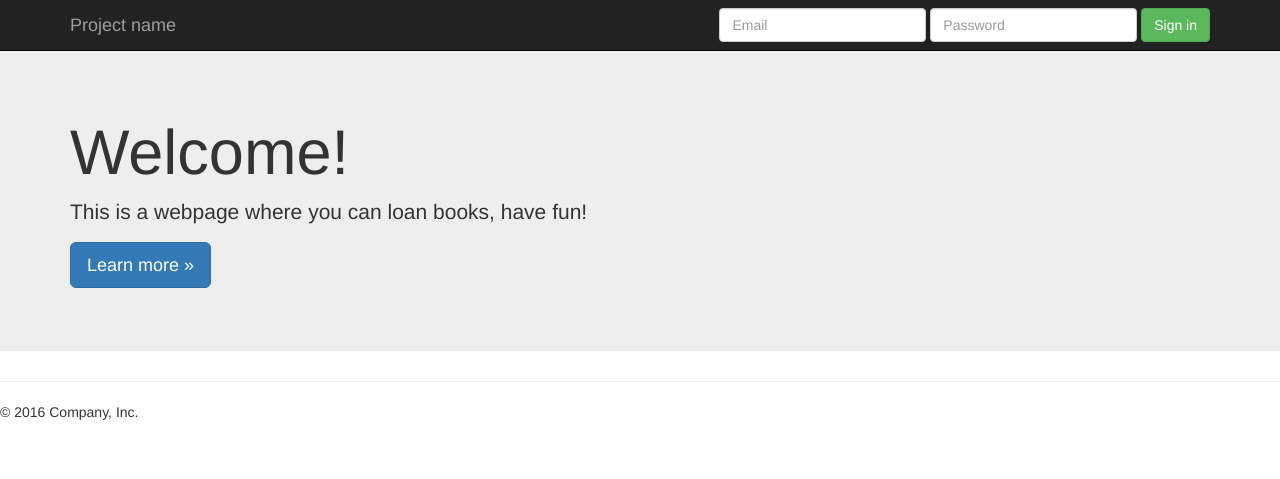
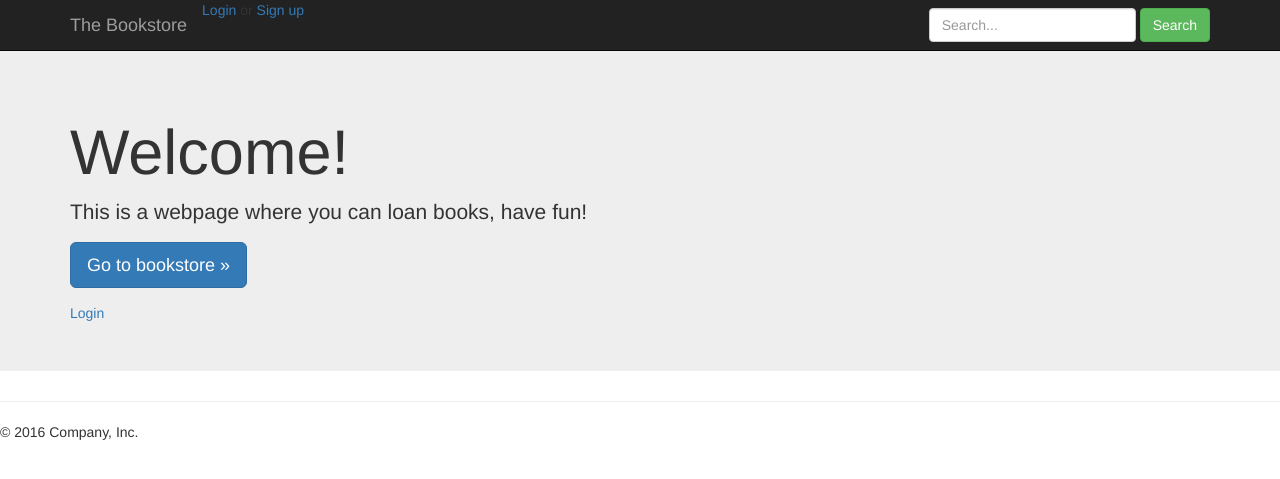
Before and after one commit to gdrubich/thebookstore, a Django app: page / in a window 1280 px wide. Shown: the top 479 px of the page. Run offline with Django 3.2, Linux system fonts and the light colour scheme; some libraries are stand-ins or nearby versions.

Commit message:
Hacer funcionar allauth

```diff
--- a/thebookstore/books/templates/books/index.html
+++ b/thebookstore/books/templates/books/index.html
@@ -10,7 +10,8 @@
           <h1>Welcome!</h1>
           <p>This is a webpage where you can loan books, have fun!</p>
         {% endif %}
-        <p><a class="btn btn-primary btn-lg" href="#" role="button">Learn more &raquo;</a></p>
+        <p><a class="btn btn-primary btn-lg" href="#" role="button">Go to bookstore &raquo;</a></p>
+        <a href="{% url 'account_login' %}">Login</a>
       </div>
     </div>
 {% endblock %}
--- a/thebookstore/books/views.py
+++ b/thebookstore/books/views.py
@@ -9,3 +9,8 @@ def index(request):
         'user': request.user,
     }
     return render(request, 'books/index.html', context)
+
+
+def booklist(request):
+    context = {}
+    return render(request, 'books/booklist.html', context)
--- a/thebookstore/thebookstore/settings.py
+++ b/thebookstore/thebookstore/settings.py
@@ -33,7 +33,6 @@ SITE_ID = 1
 
 INSTALLED_APPS = [
     'django.contrib.admin',
-    'books',
     'django.contrib.auth',
     'django.contrib.contenttypes',
     'django.contrib.sessions',
@@ -46,6 +45,8 @@ INSTALLED_APPS = [
     'allauth.socialaccount.providers.google',
     'django_countries',
     'loans',
+    'books',
+    'bootstrap3',
 ]
 
 MIDDLEWARE = [
@@ -60,10 +61,11 @@ MIDDLEWARE = [
 
 ROOT_URLCONF = 'thebookstore.urls'
 
+PACKAGE_ROOT = os.path.abspath(os.path.dirname(__file__))
 TEMPLATES = [
     {
         'BACKEND': 'django.template.backends.django.DjangoTemplates',
-        'DIRS': [],
+        'DIRS': [os.path.join(PACKAGE_ROOT, 'templates')],
         'APP_DIRS': True,
         'OPTIONS': {
             'context_processors': [
--- a/thebookstore/thebookstore/templates/base.html
+++ b/thebookstore/thebookstore/templates/base.html
@@ -1,4 +1,5 @@
 {% load staticfiles %}
+{% load account %}
 <!DOCTYPE html>
 <html lang="en">
   <head>
@@ -37,17 +38,18 @@
             <span class="icon-bar"></span>
             <span class="icon-bar"></span>
           </button>
-          <a class="navbar-brand" href="#">Project name</a>
+          <a class="navbar-brand" href="#">The Bookstore</a>
+          {% if user.is_authenticated %}
+          {% else %}
+          <a href="{% url 'account_login' %}">Login</a> or <a href="{% url 'account_signup' %}">Sign up</a>
+          {% endif %}
         </div>
         <div id="navbar" class="navbar-collapse collapse">
           <form class="navbar-form navbar-right">
             <div class="form-group">
-              <input type="text" placeholder="Email" class="form-control">
+              <input type="text" placeholder="Search..." class="form-control">
             </div>
-            <div class="form-group">
-              <input type="password" placeholder="Password" class="form-control">
-            </div>
-            <button type="submit" class="btn btn-success">Sign in</button>
+            <button type="submit" class="btn btn-success">Search</button>
           </form>
         </div><!--/.navbar-collapse -->
       </div>
```
Also changed, not shown: thebookstore/books/templates/books/booklist.html (+23 -0 lines), 2 other files.
